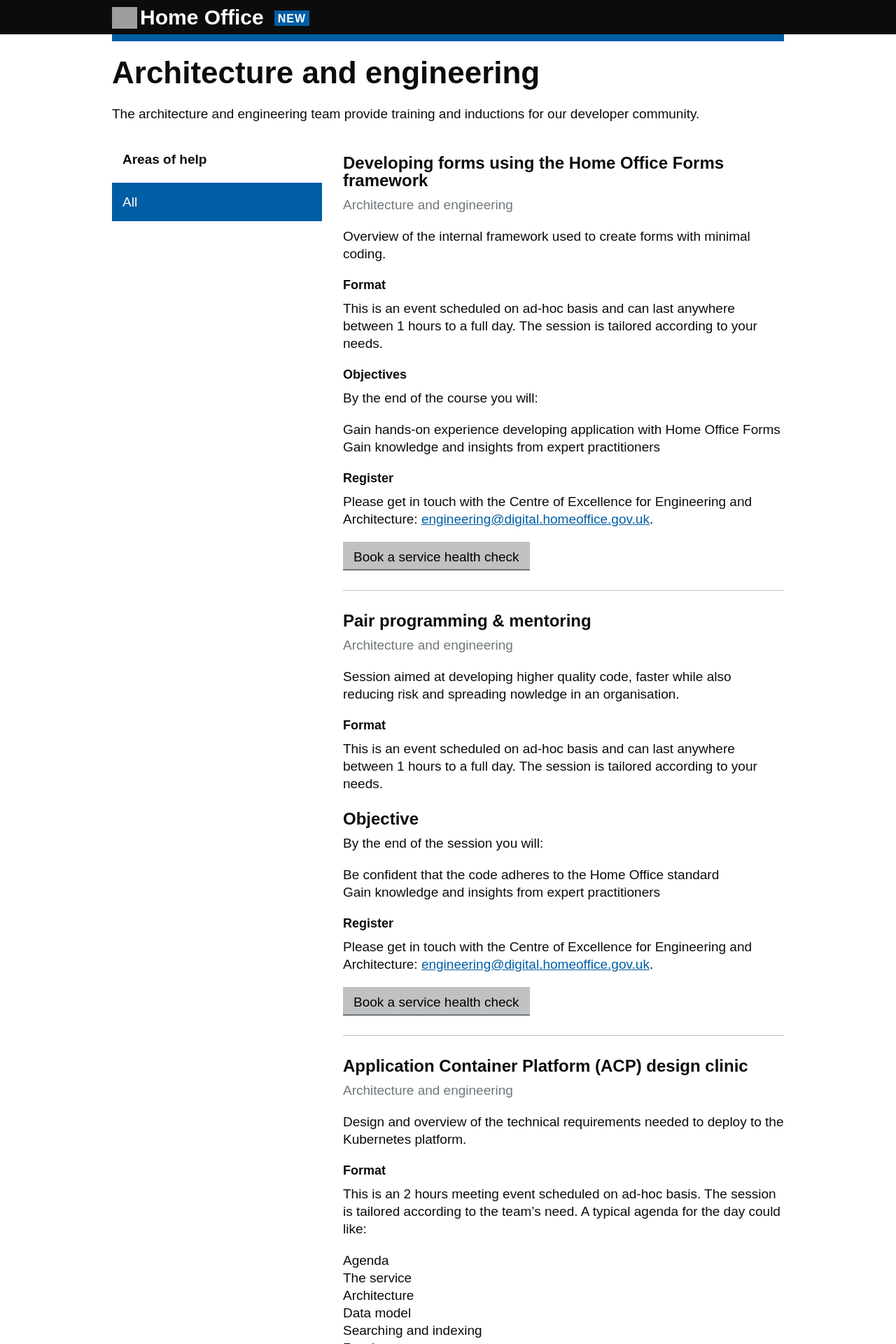
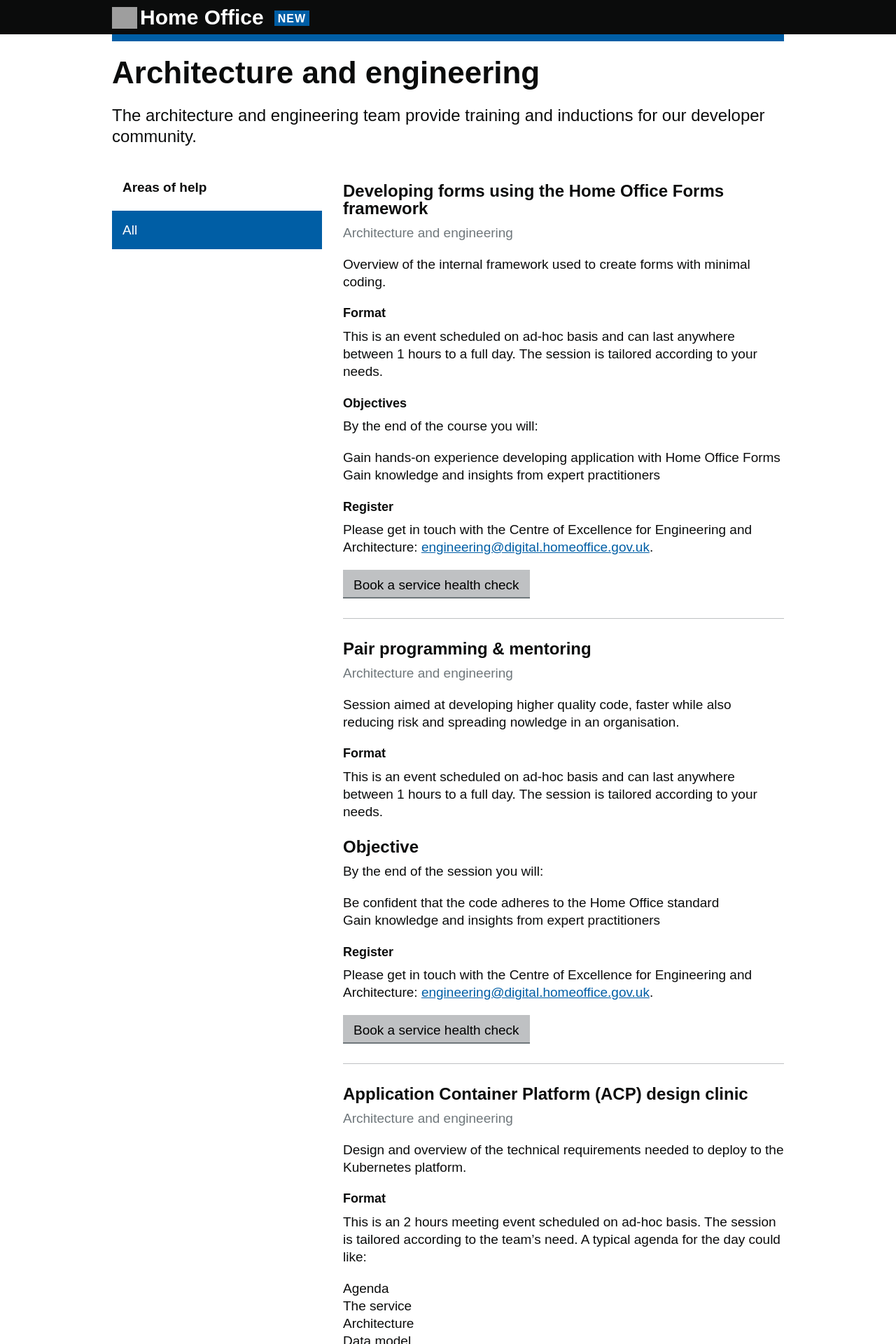
Before and after one commit to Abdul2/coe, a Jekyll site: the page built from architecture-and-engineering.md, in a window 1280 px wide. Shown: the top 1920 px of the page at 70% size. Built offline with Jekyll 4.4.1, drawn with Linux system fonts in a browser that asks for light colours; grey boxes are pictures that could not be loaded.

```diff
--- a/_layouts/page.html
+++ b/_layouts/page.html
@@ -8,9 +8,9 @@ layout: default
     <h1 class="post-title">{{ page.title | escape }}</h1>
   </header>
 
-  <div>
-    {{ content }}
-  </div>
+    <div class="lede">
+      {{ content }}
+    </div>
 
   <div class="grid-row">
     <div class="column-one-third">
```
